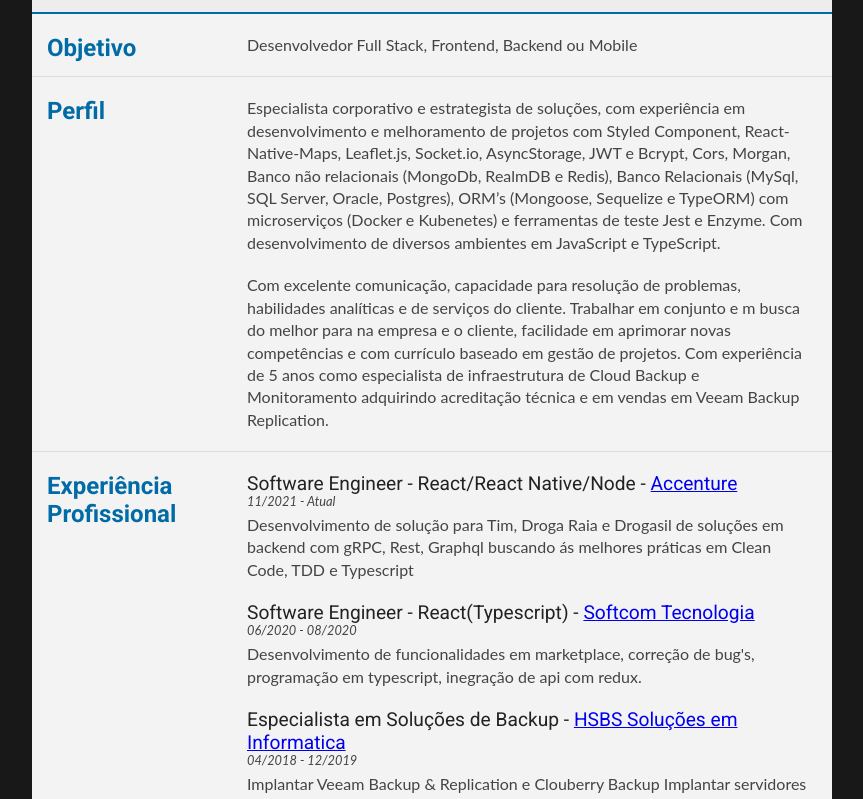
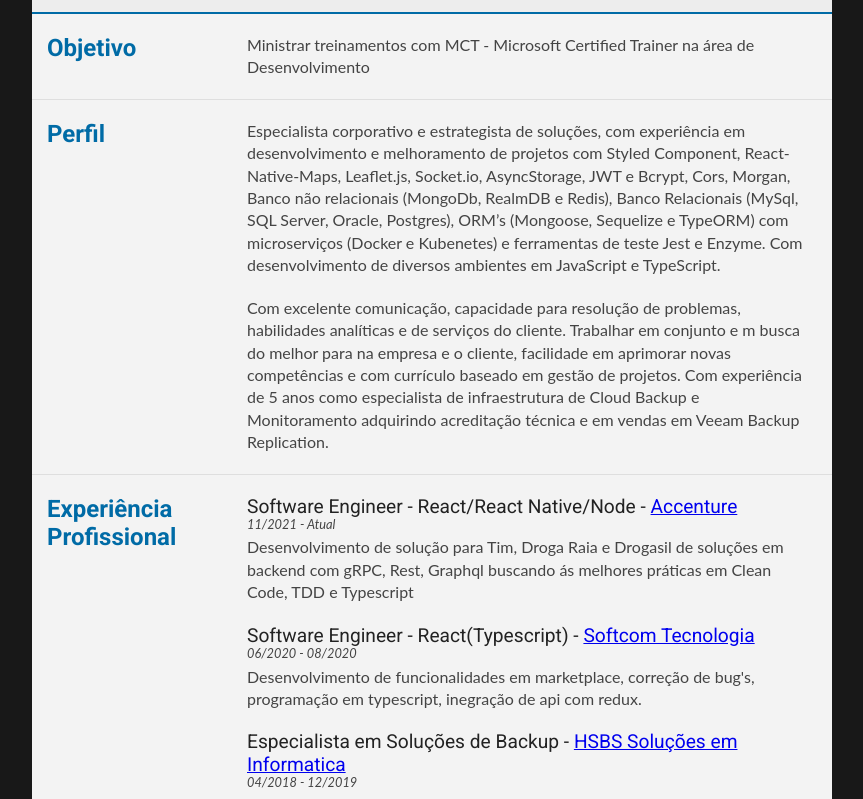
Before and after one commit to engcfraposo/engcfraposo.github.io, a plain HTML site: page index.html in a window 1280 px wide. Shown: the part 152-951 px from the top of the page, without its empty margins (208-1071 px from the left). Drawn offline with Linux system fonts and the light colour scheme.

Commit message:
Update index.html

```diff
--- a/index.html
+++ b/index.html
@@ -6,7 +6,7 @@
     <meta http-equiv="X-UA-Compatible" content="ie=edge">
     <link rel="stylesheet" href="styles.css">
     <link rel="stylesheet" href="https://cdnjs.cloudflare.com/ajax/libs/font-awesome/5.12.0-2/css/all.min.css">
-    <title>Cláudio Rapôso - Desenvolvedor Fullstack MERN</title>
+    <title>Cláudio Rapôso - Tech Lead</title>
 </head>
 <body>
     <div id="cv">
@@ -33,7 +33,7 @@
             <h1>Objetivo</h1>
         </div>
         <div class="section-content">
-            <p>Desenvolvedor Full Stack, Frontend, Backend ou Mobile</p>
+            <p>Ministrar treinamentos com MCT - Microsoft Certified Trainer na área de Desenvolvimento</p>
         </div>
     </section>
     <section>
```
